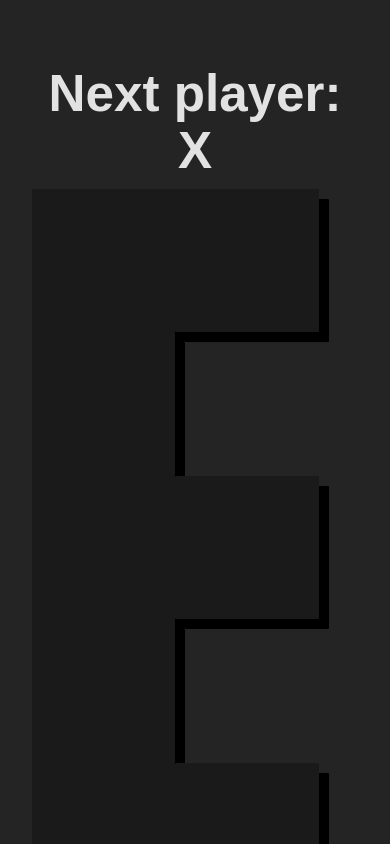
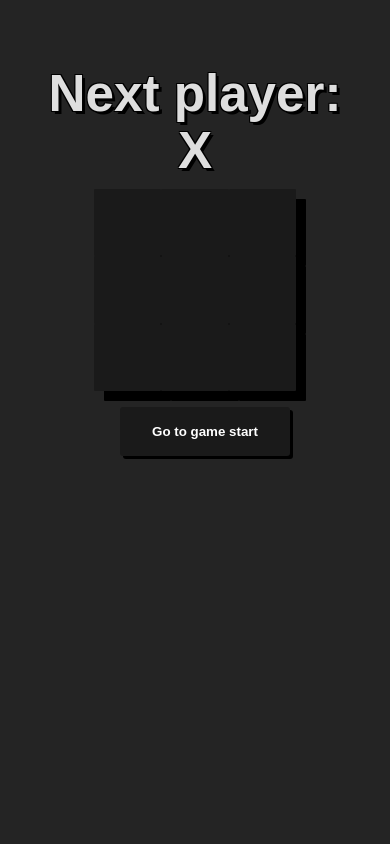
Before and after one commit to vegadelalyra/react-tic-tac-toe, a React (Vite) app: page / in a window 390 px wide. Shown: the top 844 px of the page. Built offline with nearby package versions, Linux system fonts and the light colour scheme.

Commit message:
hotFix: add responsive styles and favicon

```diff
--- a/index.html
+++ b/index.html
@@ -2,7 +2,7 @@
 <html lang="en">
   <head>
     <meta charset="UTF-8" />
-    <link rel="icon" type="image/svg+xml" href="/vite.svg" />
+    <link rel="icon" type="image/svg+xml" href="/favico.png" />
     <meta name="viewport" content="width=device-width, initial-scale=1.0" />
     <title>Triki React</title>
   </head>
--- a/src/App.jsx
+++ b/src/App.jsx
@@ -12,13 +12,13 @@ function Square({ value, onSquareClick }) {
 function Board({ xIsNext, squares, onPlay }) {
     const winner = calculateWinner(squares)
     const status = winner ? 'Winner: ' + winner
-    : 'Next player: ' + (xIsNext ? "X" : '0')
+    : 'Next player: ' + (xIsNext ? "X" : 'O')
 
     function handleClick(i) {
         if (calculateWinner(squares) || squares[i]) return
 
         const nextSquares = squares.slice()
-        nextSquares[i] = xIsNext ? 'X' : '0'
+        nextSquares[i] = xIsNext ? 'X' : 'O'
         onPlay(nextSquares)
     }
 
--- a/src/styles.css
+++ b/src/styles.css
@@ -12,7 +12,8 @@
   -moz-osx-font-smoothing: grayscale;
   -webkit-text-size-adjust: 100%;
   display:flex;
-  --size: 17vh;
+  --desktopSize: 17vh;
+  --mobileSize: 8vh;
 }
 
 * {
@@ -32,6 +33,12 @@ body {
 h1 {
   font-size: 3.2em;
   line-height: 1.1;
+  text-shadow:
+    3px 3px 0 #000,
+    -1px -1px 0 #000,
+    1px -1px 0 #000,
+    -1px 1px 0 #000,
+    1px 1px 0 #000;
 }
 
 code {
@@ -51,12 +58,18 @@ ul {
   float: left;
   font-size: 8rem;
   font-weight: bold;
-  height: var(--size);
-  max-height: var(--size);
-  width: var(--size);
-  max-width:var(--size);
+  height: var(--desktopSize);
+  max-height: var(--desktopSize);
+  width: var(--desktopSize);
+  max-width:var(--desktopSize);
   padding: 0;
   cursor: pointer;
+  text-shadow:
+    3px 3px 0 #000,
+    -1px -1px 0 #000,
+     1px -1px 0 #000,
+    -1px 1px 0 #000,
+    1px 1px 0 #000;
   display: flex;
   justify-content: center;
   transition: border-color 0.25s;
@@ -130,9 +143,22 @@ ol {
   background-color: coral;
 }
 
-@media screen and (max-width: 660px) {
+@media screen and (max-width: 900px) {
   .game {
     flex-direction: column;
     gap: 0;
   }
 }
+
+@media screen and (max-width: 400px) {
+  .square {
+    height: var(--mobileSize);
+    max-height: var(--mobileSize);
+    width: var(--mobileSize);
+    max-width:var(--mobileSize);
+    font-size: 3rem;
+  }
+  body {
+    place-items: start;
+  }
+}
```
Also changed, not shown: favico.png (added).
